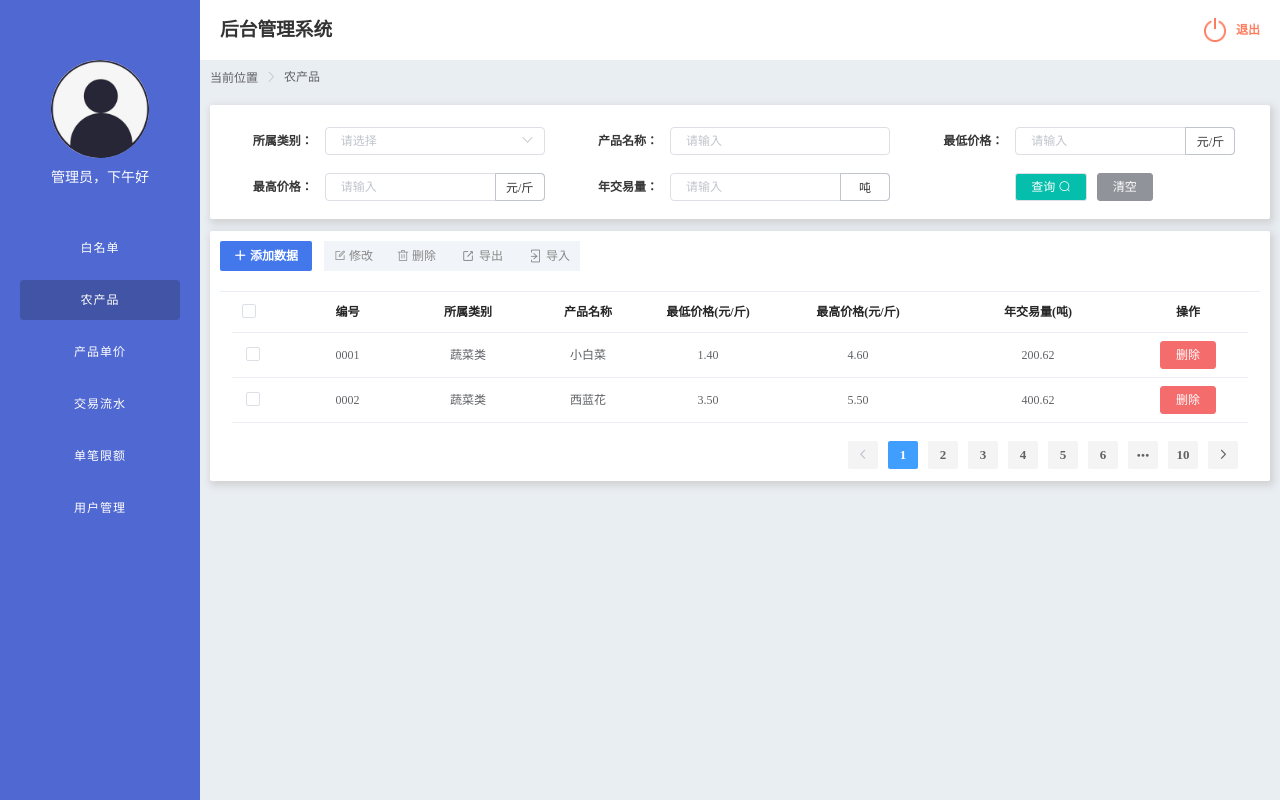
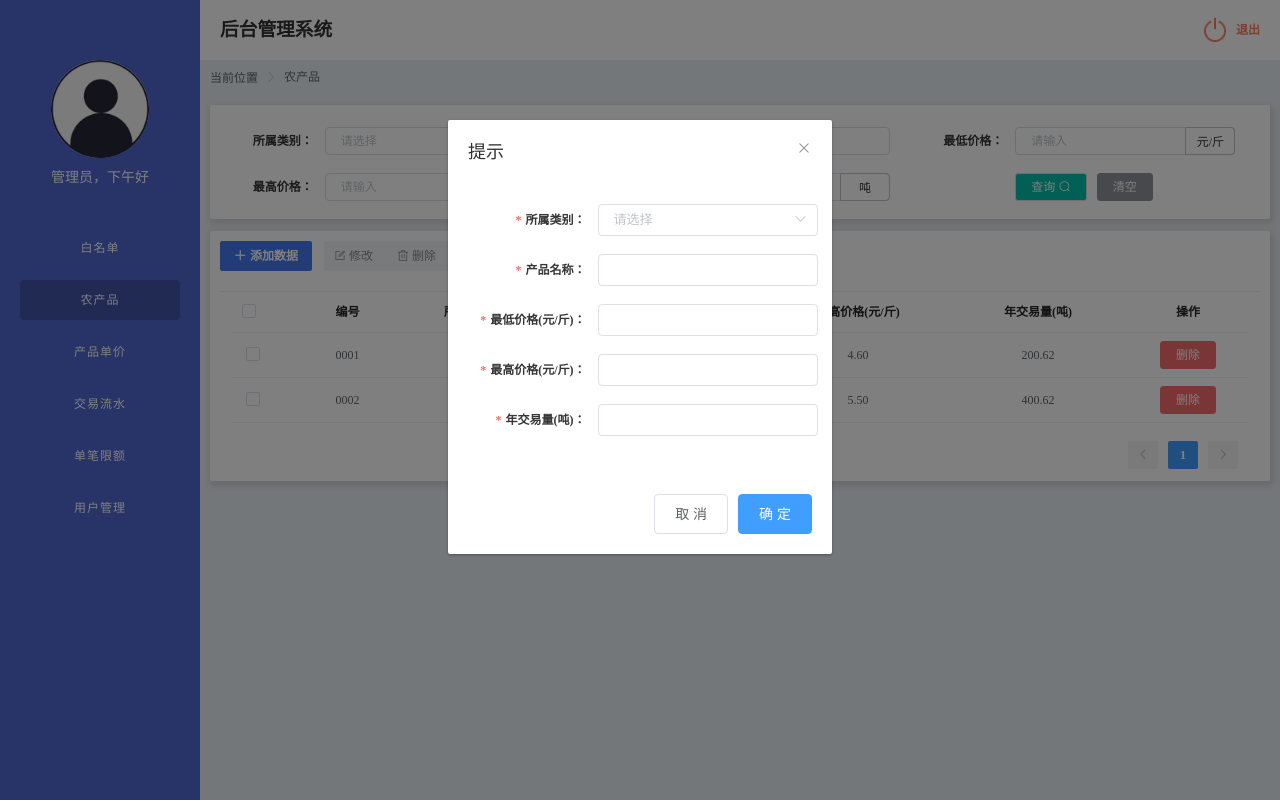
Before and after one commit to BaldwinTong/CCB, a Vue app: page /farmProduct in a window 1280 px wide. Both pictures are taken after a click on the element "添加数据". Built offline with nearby package versions, Linux system fonts and the light colour scheme.

Commit message:
农产品功能

```diff
--- /dev/null
+++ b/src/views/pages/components/farm/farmAddDialog.vue
@@ -0,0 +1,124 @@
+<template>
+  <div>
+    <el-dialog title="提示" :visible.sync="dialogVisible" width="30%">
+      <div class="dialogCont">
+        <el-form
+          :model="dialogForm"
+          :rules="dialogRule"
+          label-width="135px"
+          size="small"
+          ref="dialogForm"
+        >
+          <el-form-item label="所属类别：" prop="category">
+            <el-select v-model="dialogForm.category">
+              <el-option
+                v-for="item in CategoryList"
+                :key="item.value"
+                :label="item.label"
+                :value="item.value"
+              >
+              </el-option>
+            </el-select>
+          </el-form-item>
+          <el-form-item label="产品名称：" prop="productName">
+            <el-input v-model="dialogForm.productName"></el-input>
+          </el-form-item>
+          <el-form-item label="最低价格(元/斤)：" prop="bottomPrice">
+            <el-input v-model="dialogForm.bottomPrice"></el-input>
+          </el-form-item>
+          <el-form-item label="最高价格(元/斤)：" prop="highestPrice">
+            <el-input v-model="dialogForm.highestPrice"></el-input>
+          </el-form-item>
+          <el-form-item label="年交易量(吨)：" prop="yearValue">
+            <el-input v-model="dialogForm.yearValue"></el-input>
+          </el-form-item>
+        </el-form>
+      </div>
+      <span slot="footer" class="dialog-footer">
+        <el-button @click="dialogVisible = false">取 消</el-button>
+        <el-button type="primary" @click="onConfirm('dialogForm')">确 定</el-button>
+      </span>
+    </el-dialog>
+  </div>
+</template>
+
+<script>
+export default {
+  props: {
+    isshow: {
+      typeof: Boolean,
+      default: false,
+    },
+  },
+  data() {
+    return {
+      dialogVisible: false,
+      dialogForm: {
+        category: "",
+        productName: "",
+        bottomPrice: "",
+        highestPrice: "",
+        yearValue: "",
+      },
+      dialogRule: {
+        category: [
+          { required: true, message: "请选择所属类型", trigger: "change" },
+        ],
+        productName: [
+          { required: true, message: "请输入产品名称", trigger: "blur" },
+        ],
+        bottomPrice: [
+          { required: true, message: "请输入最低价格", trigger: "blur" },
+        ],
+        highestPrice: [
+          { required: true, message: "请输入最高价格", trigger: "blur" },
+        ],
+        yearValue: [
+          { required: true, message: "请输入年成交量", trigger: "blur" },
+        ],
+      },
+
+      CategoryList: [
+        {
+          label: "蔬菜类",
+          value: "蔬菜类",
+        },
+        {
+          label: "瓜果类",
+          value: "瓜果类",
+        },
+      ],
+    };
+  },
+  created() {
+    this.dialogVisible = this.isshow;
+  },
+  methods: {
+    onConfirm(formName) {
+      this.$refs[formName].validate((valid) => {
+        if (valid) {
+          this.$emit("addcloseDialog",false, this.dialogForm)
+        } else {
+          console.log("error submit!!");
+          return false;
+        }
+      });
+    },
+  },
+  computed: {},
+  watch: {
+    dialogVisible(e) {
+      this.$emit("addcloseDialog", e);
+    },
+  },
+};
+</script>
+<style lang='less' scoped>
+.dialogCont {
+  width: 100%;
+  display: flex;
+  flex-direction: column;
+  align-items: center;
+  justify-content: center;
+}
+</style>
--- /dev/null
+++ b/src/views/pages/components/farm/farmEditDialog.vue
@@ -0,0 +1,138 @@
+<template>
+  <div>
+    <el-dialog title="编辑数据" :visible.sync="dialogVisible" width="30%">
+      <div class="dialogCont">
+        <el-form
+          :model="dialogForm"
+          :rules="dialogRule"
+          label-width="135px"
+          size="small"
+          ref="dialogForm"
+        >
+          <el-form-item label="所属类别：" prop="category">
+            <el-select v-model="dialogForm.category">
+              <el-option
+                v-for="item in CategoryList"
+                :key="item.value"
+                :label="item.label"
+                :value="item.value"
+              >
+              </el-option>
+            </el-select>
+          </el-form-item>
+          <el-form-item label="产品名称：" prop="productName">
+            <el-input v-model="dialogForm.productName"></el-input>
+          </el-form-item>
+          <el-form-item label="最低价格(元/斤)：" prop="bottomPrice">
+            <el-input v-model="dialogForm.bottomPrice"></el-input>
+          </el-form-item>
+          <el-form-item label="最高价格(元/斤)：" prop="highestPrice">
+            <el-input v-model="dialogForm.highestPrice"></el-input>
+          </el-form-item>
+          <el-form-item label="年交易量(吨)：" prop="yearValue">
+            <el-input v-model="dialogForm.yearValue"></el-input>
+          </el-form-item>
+        </el-form>
+      </div>
+      <span slot="footer" class="dialog-footer">
+        <el-button @click="dialogVisible = false">取 消</el-button>
+        <el-button type="primary" @click="onConfirm('dialogForm')"
+          >确 定</el-button
+        >
+      </span>
+    </el-dialog>
+  </div>
+</template>
+
+<script>
+export default {
+  components: {},
+  props: {
+    isshow: {
+      type: Boolean,
+      default: false,
+    },
+    editData: {
+      type: Array,
+      default: () => [],
+    },
+  },
+  data() {
+    return {
+      dialogVisible: false,
+      dialogForm: {
+        category: "",
+        productName: "",
+        bottomPrice: "",
+        highestPrice: "",
+        yearValue: "",
+      },
+      dialogRule: {
+        category: [
+          { required: true, message: "请选择所属类型", trigger: "change" },
+        ],
+        productName: [
+          { required: true, message: "请输入产品名称", trigger: "blur" },
+        ],
+        bottomPrice: [
+          { required: true, message: "请输入最低价格", trigger: "blur" },
+        ],
+        highestPrice: [
+          { required: true, message: "请输入最高价格", trigger: "blur" },
+        ],
+        yearValue: [
+          { required: true, message: "请输入年成交量", trigger: "blur" },
+        ],
+      },
+      CategoryList: [
+        {
+          label: "蔬菜类",
+          value: "蔬菜类",
+        },
+        {
+          label: "瓜果类",
+          value: "瓜果类",
+        },
+      ],
+      list: [],
+    };
+  },
+  created() {
+    this.dialogVisible = this.isshow;
+    this.list = this.editData;
+    this.getData();
+  },
+  methods: {
+    getData() {
+      this.dialogForm = this.list[0];
+    },
+    onConfirm(formName) {
+      this.$refs[formName].validate((valid) => {
+        if (valid) {
+          this.$emit("editCloseDialog", false, this.dialogForm);
+        } else {
+          console.log("error submit!!");
+          return false;
+        }
+      });
+    },
+  },
+  computed: {},
+  watch: {
+    dialogVisible() {
+      if (!this.dialogVisible) {
+        this.$emit("editCloseDialog", false);
+      }
+    },
+  },
+};
+</script>
+<style lang='less' scoped>
+.dialogCont {
+  width: 100%;
+  display: flex;
+  flex-direction: column;
+  align-items: center;
+  justify-content: center;
+}
+</style>
--- a/src/views/pages/farmProduct.vue
+++ b/src/views/pages/farmProduct.vue
@@ -10,10 +10,11 @@
           class="form"
           :model="searchForm"
           label-width="80px"
+          ref="searchForm"
           size="mini"
         >
           <div class="search-item">
-            <el-form-item label="所属类别：">
+            <el-form-item label="所属类别：" prop="BelongType">
               <el-select v-model="searchForm.BelongType" placeholder="请选择">
                 <el-option
                   v-for="item in belongList"
@@ -24,7 +25,7 @@
                 </el-option>
               </el-select>
             </el-form-item>
-            <el-form-item label="最高价格：">
+            <el-form-item label="最高价格：" prop="hightPrice">
               <el-input
                 class="padd-right"
                 v-model="searchForm.hightPrice"
@@ -34,13 +35,13 @@
             </el-form-item>
           </div>
           <div class="search-item">
-            <el-form-item label="产品名称：">
+            <el-form-item label="产品名称：" prop="productName">
               <el-input
                 v-model="searchForm.productName"
                 placeholder="请输入"
               ></el-input>
             </el-form-item>
-            <el-form-item label="年交易量：">
+            <el-form-item label="年交易量：" prop="yearValue">
               <el-input
                 class="padd-right"
                 v-model="searchForm.yearValue"
@@ -50,7 +51,7 @@
             </el-form-item>
           </div>
           <div class="search-item">
-            <el-form-item label="最低价格：">
+            <el-form-item label="最低价格：" prop="bottomPrice">
               <el-input
                 class="padd-right"
                 v-model="searchForm.bottomPrice"
@@ -62,7 +63,9 @@
               <el-button class="check-btn" @click="search"
                 >查询 <i class="el-icon-search"></i
               ></el-button>
-              <el-button @click="clearForm" type="info">清空</el-button>
+              <el-button @click="clearForm('searchForm')" type="info"
+                >清空</el-button
+              >
             </el-form-item>
           </div>
         </el-form>
@@ -71,12 +74,12 @@
     <div class="W-content">
       <div class="W-box">
         <div class="W-btns">
-          <div class="addData">
+          <div class="addData" @click="addData">
             <i class="el-icon-plus addIcon"></i>
             <span>添加数据</span>
           </div>
           <div class="handle-btns">
-            <div class="handle-item one">
+            <div class="handle-item one" @click="editData">
               <i class="el-icon-edit-outline"></i>
               <span class="title">修改</span>
             </div>
@@ -101,18 +104,23 @@
             style="width: 100%"
             highlight-current-row
             size="small"
+            @selection-change="handleSelectionChange"
           >
             <el-table-column type="selection" width="55"> </el-table-column>
             <el-table-column prop="num" label="编号" align="center">
             </el-table-column>
-            <el-table-column prop="type" label="所属类别" align="center">
+            <el-table-column prop="category" label="所属类别" align="center">
             </el-table-column>
             <el-table-column prop="productName" label="产品名称" align="center">
             </el-table-column>
-            <el-table-column prop="bottomPrice" label="最低价格(元/斤)" align="center">
+            <el-table-column
+              prop="bottomPrice"
+              label="最低价格(元/斤)"
+              align="center"
+            >
             </el-table-column>
             <el-table-column
-              prop="hightPrice"
+              prop="highestPrice"
               label="最高价格(元/斤)"
               width="180px"
               align="center"
@@ -137,16 +145,35 @@
             </el-table-column>
           </el-table>
           <div class="pagination">
-            <el-pagination background layout="prev, pager, next" :total="100">
+            <el-pagination
+              background
+              layout="prev, pager, next"
+              :total="tableData.length"
+            >
             </el-pagination>
           </div>
         </div>
       </div>
     </div>
+
+    <farm-add
+      v-if="isshowAddvisible"
+      :isshow="isshowAddvisible"
+      @addcloseDialog="addcloseDialog"
+    ></farm-add>
+
+    <farm-edit
+      v-if="isshowEditvisible"
+      :editData="pickeList"
+      :isshow="isshowEditvisible"
+      @editcloseDialog="editcloseDialog"
+    ></farm-edit>
   </div>
 </template>
 
 <script>
+import farmAdd from "./components/farm/farmAddDialog.vue";
+import farmEdit from "./components/farm/farmEditDialog.vue";
 export default {
   data() {
     return {
@@ -160,20 +187,20 @@ export default {
       tableData: [
         {
           num: "0001",
-          type:"蔬菜类",
+          category: "蔬菜类",
           productName: "小白菜",
-          bottomPrice:"1.40",
-          hightPrice:"4.60",
-          yearValue:"200.62",
+          bottomPrice: "1.40",
+          highestPrice: "4.60",
+          yearValue: "200.62",
         },
         {
           num: "0002",
-          type:"蔬菜类",
+          category: "蔬菜类",
           productName: "西蓝花",
-          bottomPrice:"3.50",
-          hightPrice:"5.50",
-          yearValue:"400.62",
-        }
+          bottomPrice: "3.50",
+          highestPrice: "5.50",
+          yearValue: "400.62",
+        },
       ],
       belongList: [
         {
@@ -193,17 +220,49 @@ export default {
           label: "家禽类",
         },
       ],
+      pickeList: [], //修改
+      isshowAddvisible: false,
+      isshowEditvisible: false,
     };
   },
-  components: {},
+  components: {
+    farmAdd,
+    farmEdit,
+  },
   created() {
     this.getData();
   },
   methods: {
     search() {},
-    clearForm() {},
-    addData() {},
+    clearForm(formName) {
+      this.$refs[formName].resetFields();
+    },
+    handleSelectionChange(val) {
+      this.pickeList = val;
+    },
+    addData() {
+      this.isshowAddvisible = true;
+    },
+    editData() {
+      if (this.pickeList.length == 1) {
+        this.isshowEditvisible = true;
+      } else {
+        this.$mess("您还没有选中或选择了多个要修改的数据");
+        return false;
+      }
+    },
     getData() {},
+    addcloseDialog(e, data) {
+      this.isshowAddvisible = e;
+      if (data) {
+        data.num = "000" + (this.tableData.length + 1);
+        this.tableData.push(data);
+      }
+    },
+    editcloseDialog(e, data) {
+      this.isshowEditvisible = e;
+      console.log(data);
+    },
   },
   computed: {},
 };
@@ -339,7 +398,7 @@ export default {
   right: 0px;
 }
 
-.padd-right .el-input__inner{
+.padd-right .el-input__inner {
   padding-right: 56px !important;
   box-sizing: border-box;
 }
```
